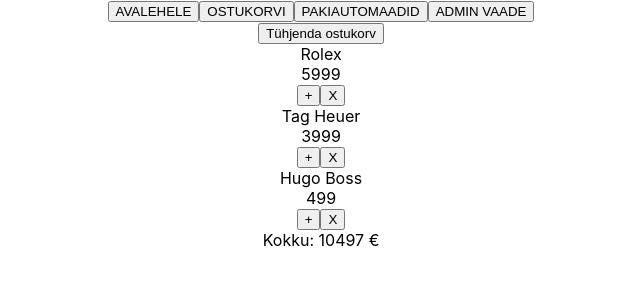
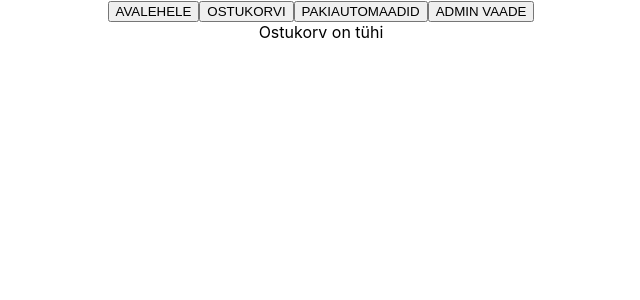
Before and after one commit to vahermihkel/React-01-2022, a React (Create React App) app in the folder my-app/: page /ostukorv in a window 1280 px wide. Shown: the top 300 px of the page, without its empty margins (319-959 px from the left). Built offline with nearby package versions, Linux system fonts and the light colour scheme.

Commit message:
andmebaasid ja makse

```diff
--- a/my-app/database.rules.json
+++ b/my-app/database.rules.json
@@ -1,7 +1,6 @@
 {
-  /* Visit https://firebase.google.com/docs/database/security to learn more about security rules. */
   "rules": {
-    ".read": false,
-    ".write": false
+    ".read": true,
+    ".write": true
   }
 }
--- a/my-app/src/pages/Kodu.js
+++ b/my-app/src/pages/Kodu.js
@@ -1,8 +1,26 @@
+import { useEffect, useState } from 'react';
 import { Link } from 'react-router-dom';
 
 function Kodu() {
+  const [tooted, uuendaTooted] = useState([]);
 
-  function saaTooted() {
+  useEffect(() => {
+    fetch("https://react-01-2022-default-rtdb.europe-west1.firebasedatabase.app/tooted.json")
+    .then(response => {
+        return response.json();
+      }).then(data => {
+        console.log(data)
+        const newArray = [];
+        for (const key in data) {
+          newArray.push(data[key]);
+        }
+        console.log(newArray);
+        uuendaTooted(newArray);
+      }
+    );
+  },[])
+
+  function saaTooted() {   // hard-coded
     return [{nimetus: "Coca Cola", hind: 1.5, kategooria: "coca", pilt: "https://www.selver.ee/img/800/800/resize/5/4/54490703.jpg"},
     {nimetus: "Fanta", hind: 1, kategooria: "coca", pilt: ""},
     {nimetus: "Sprite", hind: 1, kategooria: "coca", pilt: ""},
@@ -33,7 +51,7 @@
 
   return (
     <div>
-      {saaTooted().map(toode =>
+      {tooted.map(toode =>
       <div key={toode.nimetus} className="toode">
         {/* <Link to={`/toode/${toode.nimetus}`}></Link> */}
         <Link to={"/toode/" + toode.nimetus.toLowerCase().replace(" ","-")}>
--- a/my-app/src/pages/LisaToode.js
+++ b/my-app/src/pages/LisaToode.js
@@ -18,6 +18,12 @@
       aktiivne: aktiivneRef.current.checked
     }
     console.log(toode);
+    fetch("https://react-01-2022-default-rtdb.europe-west1.firebasedatabase.app/tooted.json",
+      {
+        method: "POST",
+        body: JSON.stringify(toode)
+      }
+    );
   }
 
   return(
--- a/my-app/src/pages/Ostukorv.js
+++ b/my-app/src/pages/Ostukorv.js
@@ -4,11 +4,16 @@
   const [ostukorviEsemed, uuendaOstukorvi] = useState(saaOstukorv());
 
   function saaOstukorv() {
-    return [
-      {nimi: "Rolex", maksumus: 5999, aktiivne: true},
-      {nimi: "Tag Heuer", maksumus: 3999, aktiivne: false},
-      {nimi: "Hugo Boss", maksumus: 499, aktiivne: true}
-      ];
+    // return [
+    //   {nimi: "Rolex", maksumus: 5999, aktiivne: true},
+    //   {nimi: "Tag Heuer", maksumus: 3999, aktiivne: false},
+    //   {nimi: "Hugo Boss", maksumus: 499, aktiivne: true}
+    //   ];
+    if (sessionStorage.getItem("ostukorv")) {
+      return JSON.parse(sessionStorage.getItem("ostukorv"));
+    } else {
+      return [];
+    }
   }
 
   // loon uue viite väärtusele (ehk muutuja) kas:
@@ -35,6 +40,7 @@
     console.log(tooted);
     tooted.push(toode);
     console.log(tooted);
+    sessionStorage.setItem("ostukorv", JSON.stringify(tooted));
     uuendaOstukorvi(tooted);
   }
 
@@ -43,12 +49,14 @@
     let indeks = tooted.indexOf(toode);
     if (indeks !== -1) {
       tooted.splice(indeks,1);
+      sessionStorage.setItem("ostukorv", JSON.stringify(tooted));
       uuendaOstukorvi(tooted);
     }
   }
 
   function tyhjendaOstukorv() {
     const tooted = [];
+    sessionStorage.setItem("ostukorv", JSON.stringify(tooted));
     uuendaOstukorvi(tooted);
   }
 
@@ -59,8 +67,32 @@
     // .forEach({nimi: "A", maksumus: 5}=> 5  = 0 + 5 );
     // .forEach({nimi: "B", maksumus: 2}=> 7  = 5 + 2);
     // .forEach({nimi: "C", maksumus: 8}=> 15 = 7 + 8 );
-    ostukorviEsemed.forEach(element => summa += element.maksumus);
+    ostukorviEsemed.forEach(element => summa += Number(element.hind));
     return summa;
+  }
+
+  function maksa() {
+    const andmed = {
+      "api_username": "92ddcfab96e34a5f",
+      "account_name": "EUR3D1",
+      "amount": ostukorviSumma(),
+      "order_reference": "624233",
+      "nonce": "92ddcfab96e34a5f" + new Date(),
+      "timestamp": new Date(),
+      "customer_url": "https://www.postimees.ee"
+      };
+
+    fetch("https://igw-demo.every-pay.com/api/v4/payments/oneoff",
+      {
+        method: "POST",
+        body: JSON.stringify(andmed),
+        headers: {
+          "Content-Type": "application/json",
+          "Authorization": "Basic OTJkZGNmYWI5NmUzNGE1Zjo4Y2QxOWU5OWU5YzJjMjA4ZWU1NjNhYmY3ZDBlNGRhZA=="
+        }
+      }
+    ).then(res => res.json())
+    .then(data => window.location.href = data.payment_link);
   }
 
   return (
@@ -68,14 +100,15 @@
     { ostukorviEsemed.length !== 0 && <button onClick={tyhjendaOstukorv}>Tühjenda ostukorv</button>}
     {ostukorviEsemed.map(element =>
     <div>
-      <div>{element.nimi}</div>
-      <div>{element.maksumus}</div>
+      <div>{element.nimetus}</div>
+      <div>{element.hind}</div>
       <div>{element.aktiivne}</div>
       <button onClick={() => lisaOstukorvi(element)}>+</button>
       <button onClick={() => kustutaOstukorvist(element)}>X</button>
     </div>)
     }
     { ostukorviEsemed.length !== 0 && <div>Kokku: {ostukorviSumma()} €</div>}
+    { ostukorviEsemed.length !== 0 && <button onClick={maksa}>Maksma</button> }
     { ostukorviEsemed.length === 0 && <div>Ostukorv on tühi</div>}
   </div>);
 }
```
